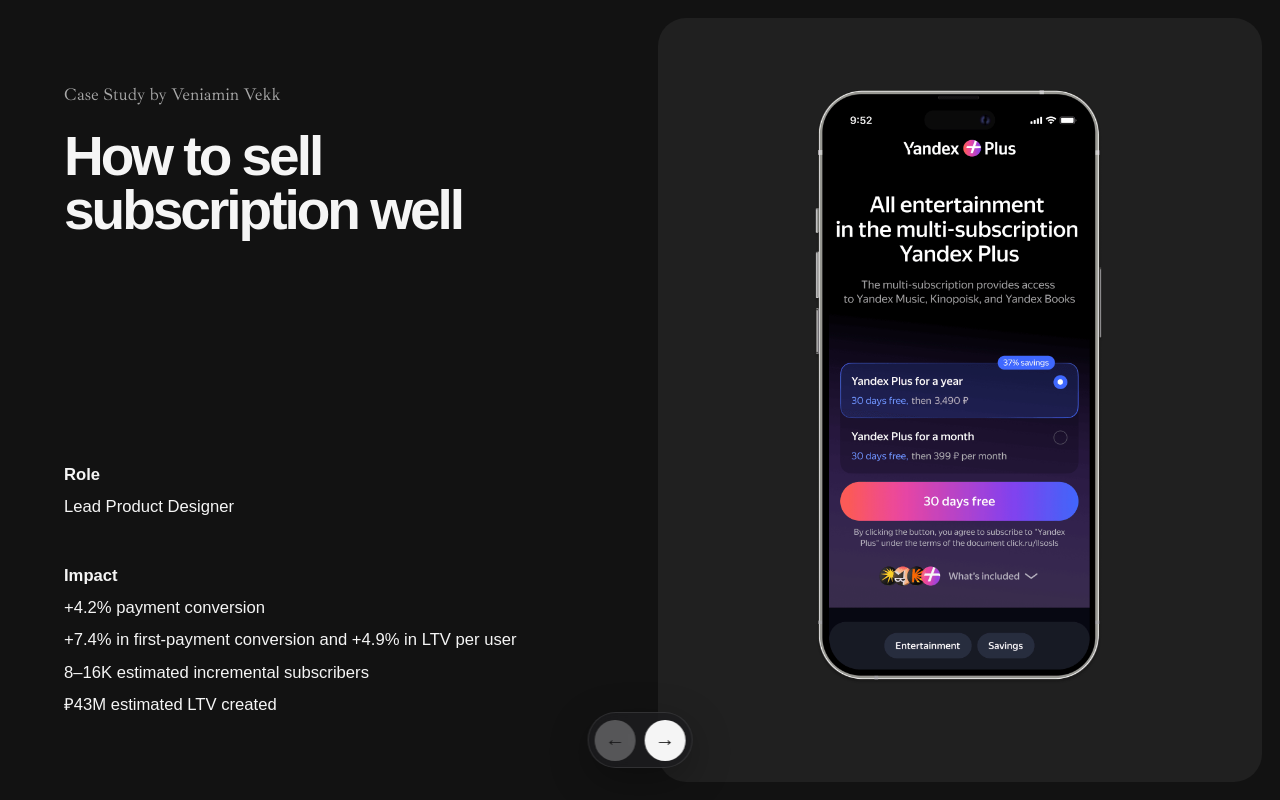
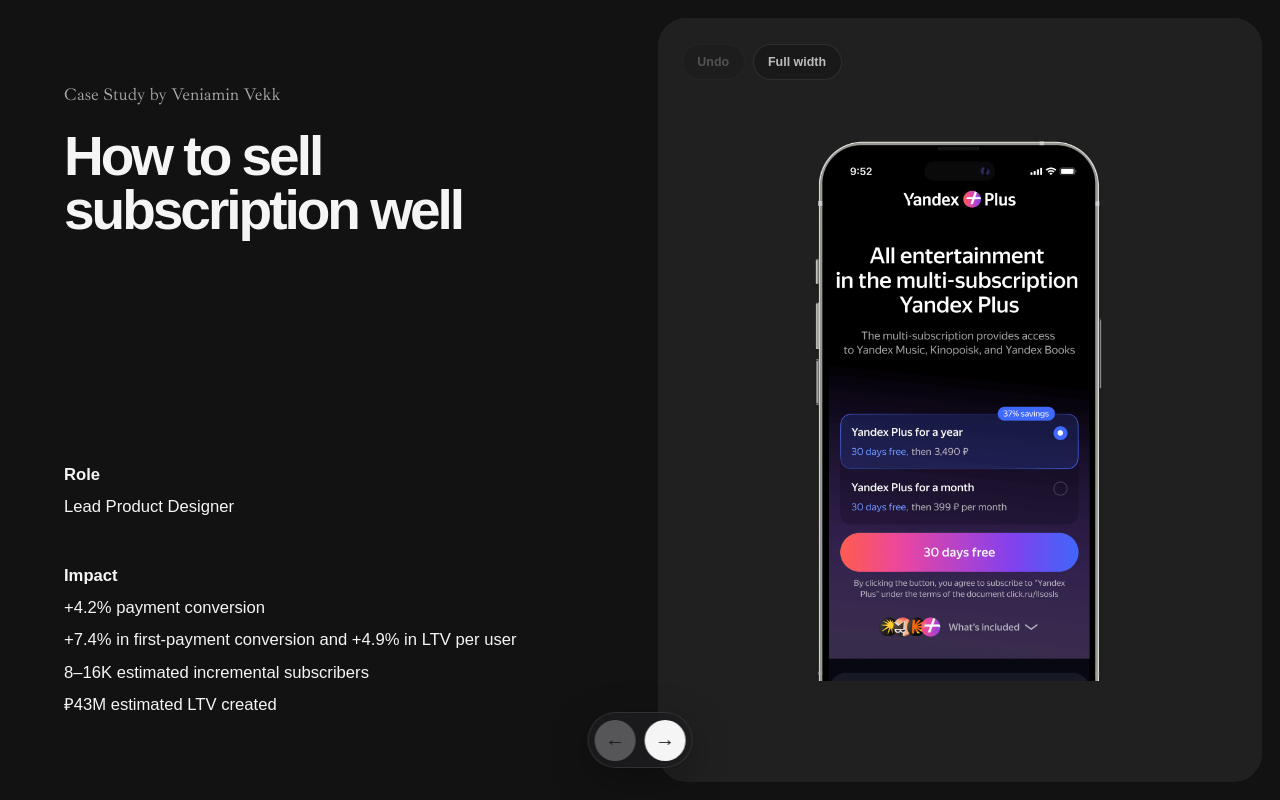
Before and after one commit to venyavekk-dev/venyavekk.com, a Next.js app: page /plus in a window 1280 px wide. Built offline with nearby package versions, Linux system fonts and the light colour scheme.

Commit message:
Add media toolbar and full-width slide layout

```diff
--- a/app/plus/PlusDeck.tsx
+++ b/app/plus/PlusDeck.tsx
@@ -28,6 +28,8 @@
   pastedScreens: Record<number, MediaScreen[]>;
   activeMediaSteps: Record<number, number>;
 };
+
+type MediaLayout = "split" | "full";
 
 const impact = [
   "+4.2% payment conversion",
@@ -238,6 +240,41 @@
   );
 }
 
+type MediaToolbarProps = {
+  layout: MediaLayout;
+  canUndo: boolean;
+  canDelete: boolean;
+  onUndo: () => void;
+  onToggleLayout: () => void;
+  onDelete: () => void;
+};
+
+function MediaToolbar({
+  layout,
+  canUndo,
+  canDelete,
+  onUndo,
+  onToggleLayout,
+  onDelete,
+}: MediaToolbarProps) {
+  return (
+    <div className={styles.mediaToolbar} role="toolbar" aria-label="Image controls">
+      <button
+        className={styles.toolbarButton}
+        type="button"
+        disabled={!canUndo}
+        onClick={onUndo}
+      >
+        Undo
+      </button>
+      <button className={styles.toolbarButton} type="button" onClick={onToggleLayout}>
+        {layout === "split" ? "Full width" : "Split"}
+      </button>
+      {canDelete ? <DeleteScreenButton onDelete={onDelete} /> : null}
+    </div>
+  );
+}
+
 type MediaSlideProps = {
   index: number;
   title: string;
@@ -247,6 +284,10 @@
   activeStep: number;
   onStepChange: (index: number) => void;
   onDelete: () => void;
+  layout: MediaLayout;
+  canUndo: boolean;
+  onUndo: () => void;
+  onToggleLayout: () => void;
 };
 
 function MediaSlide({
@@ -258,13 +299,21 @@
   activeStep,
   onStepChange,
   onDelete,
+  layout,
+  canUndo,
+  onUndo,
+  onToggleLayout,
 }: MediaSlideProps) {
   const Heading = index === 0 ? "h1" : "h2";
   const activeScreen = screens[activeStep] ?? screens[0];
 
   return (
     <section className={styles.slide} aria-label={`Slide ${index + 1} of ${SLIDE_COUNT}`}>
-      <div className={`${styles.slideInner} ${styles.mediaSlide}`}>
+      <div
+        className={`${styles.slideInner} ${styles.mediaSlide} ${
+          layout === "full" ? styles.fullMediaSlide : ""
+        }`}
+      >
         <div className={styles.copy}>
           <div>
             {eyebrow ? <p className={styles.eyebrow}>{eyebrow}</p> : null}
@@ -273,8 +322,15 @@
           <div className={styles.body}>{children}</div>
         </div>
         <div className={styles.media}>
+          <MediaToolbar
+            layout={layout}
+            canUndo={canUndo}
+            canDelete={Boolean(activeScreen.temporary)}
+            onUndo={onUndo}
+            onToggleLayout={onToggleLayout}
+            onDelete={onDelete}
+          />
           <div className={styles.mediaPanel}>
-            {activeScreen.temporary ? <DeleteScreenButton onDelete={onDelete} /> : null}
             <ScreenVisual
               screen={activeScreen}
               className={styles.phone}
@@ -310,6 +366,8 @@
     4: 0,
   });
   const [pastedScreens, setPastedScreens] = useState<Record<number, MediaScreen[]>>({});
+  const [canUndo, setCanUndo] = useState(false);
+  const [mediaLayouts, setMediaLayouts] = useState<Record<number, MediaLayout>>({});
 
   const applyPastedScreens = useCallback((nextPastedScreens: Record<number, MediaScreen[]>) => {
     const nextCounts: Record<number, number> = { 0: 1, 1: 1, 2: 1, 4: 5 };
@@ -342,6 +400,7 @@
         activeMediaSteps: activeMediaStepsRef.current,
       },
     ];
+    setCanUndo(true);
   }, []);
 
   const undoLastEdit = useCallback(() => {
@@ -358,8 +417,16 @@
     }
     activeMediaStepsRef.current = restoredActiveSteps;
     setActiveMediaSteps(restoredActiveSteps);
+    setCanUndo(editHistoryRef.current.length > 0);
     return true;
   }, [applyPastedScreens]);
+
+  const toggleMediaLayout = useCallback((slideIndex: number) => {
+    setMediaLayouts((currentLayouts) => ({
+      ...currentLayouts,
+      [slideIndex]: currentLayouts[slideIndex] === "full" ? "split" : "full",
+    }));
+  }, []);
 
   const deleteActiveScreen = useCallback(
     (slideIndex: number) => {
@@ -566,6 +633,10 @@
           activeStep={activeMediaSteps[0] ?? 0}
           onStepChange={(index) => setMediaStep(0, index)}
           onDelete={() => deleteActiveScreen(0)}
+          layout={mediaLayouts[0] ?? "split"}
+          canUndo={canUndo}
+          onUndo={undoLastEdit}
+          onToggleLayout={() => toggleMediaLayout(0)}
         >
           <div className={styles.fact}>
             <strong>Role</strong>
@@ -587,6 +658,10 @@
           activeStep={activeMediaSteps[1] ?? 0}
           onStepChange={(index) => setMediaStep(1, index)}
           onDelete={() => deleteActiveScreen(1)}
+          layout={mediaLayouts[1] ?? "split"}
+          canUndo={canUndo}
+          onUndo={undoLastEdit}
+          onToggleLayout={() => toggleMediaLayout(1)}
         >
           <div className={styles.factGrid}>
             {context.map(([label, description]) => (
@@ -605,6 +680,10 @@
           activeStep={activeMediaSteps[2] ?? 0}
           onStepChange={(index) => setMediaStep(2, index)}
           onDelete={() => deleteActiveScreen(2)}
+          layout={mediaLayouts[2] ?? "split"}
+          canUndo={canUndo}
+          onUndo={undoLastEdit}
+          onToggleLayout={() => toggleMediaLayout(2)}
         >
           <div className={styles.problemList}>
             {problems.map(([label, description]) => (
@@ -631,7 +710,11 @@
         </section>
 
         <section className={styles.slide} aria-label="Slide 5 of 6">
-          <div className={`${styles.slideInner} ${styles.flowSlide}`}>
+          <div
+            className={`${styles.slideInner} ${styles.flowSlide} ${
+              mediaLayouts[4] === "full" ? styles.fullMediaSlide : ""
+            }`}
+          >
             <div className={styles.flowCopy}>
               <div>
                 <p className={styles.eyebrow}>From first touch to the service</p>
@@ -643,14 +726,19 @@
               </p>
             </div>
             <div className={styles.flowVisual}>
+              <MediaToolbar
+                layout={mediaLayouts[4] ?? "split"}
+                canUndo={canUndo}
+                canDelete={Boolean(activeFlowScreen.temporary)}
+                onUndo={undoLastEdit}
+                onToggleLayout={() => toggleMediaLayout(4)}
+                onDelete={() => deleteActiveScreen(4)}
+              />
               <div
                 className={styles.flowPanel}
                 role="group"
                 aria-label={`${activeFlowScreen.label}, step ${activeFlowStep + 1} of ${activeFlowScreens.length}`}
               >
-                {activeFlowScreen.temporary ? (
-                  <DeleteScreenButton onDelete={() => deleteActiveScreen(4)} />
-                ) : null}
                 <ScreenVisual
                   screen={activeFlowScreen}
                   className={styles.flowPhone}
--- a/app/plus/plus.module.css
+++ b/app/plus/plus.module.css
@@ -110,18 +110,21 @@
 
 .media,
 .flowVisual {
+  --media-background: #202020;
+
   margin: clamp(0.75rem, 1.4vw, 1.25rem);
   min-height: 0;
   overflow: hidden;
   border-radius: clamp(1.25rem, 2.2vw, 2rem);
-  background: #202020;
+  background: var(--media-background);
 }
 
 .media {
   display: grid;
-  grid-template-rows: minmax(0, 1fr) auto;
+  grid-template-rows: auto minmax(0, 1fr) auto;
+  gap: 0.75rem;
   min-width: 0;
-  padding: clamp(2.5rem, 5vw, 5rem);
+  padding: clamp(1rem, 2vw, 1.5rem);
   padding-bottom: clamp(5rem, 7vw, 7rem);
 }
 
@@ -132,6 +135,8 @@
   width: 100%;
   min-height: 0;
   place-items: center;
+  overflow: hidden;
+  padding-block: clamp(2rem, 5vh, 4.5rem);
 }
 
 .phone,
@@ -175,9 +180,10 @@
 
 .flowVisual {
   display: grid;
-  grid-template-rows: minmax(0, 1fr) auto;
+  grid-template-rows: auto minmax(0, 1fr) auto;
+  gap: 0.75rem;
   min-width: 0;
-  padding: clamp(2.5rem, 4vw, 4rem) clamp(1.25rem, 3vw, 3rem) 6.5rem;
+  padding: clamp(1rem, 2vw, 1.5rem) clamp(1rem, 2vw, 1.5rem) 6.5rem;
 }
 
 .flowPanel {
@@ -226,15 +232,39 @@
   position: sticky;
   left: 0;
   z-index: 2;
-  box-shadow: -0.4rem 0 0 #202020, 0.7rem 0 0 #202020;
+  box-shadow: -0.4rem 0 0 var(--media-background), 0.7rem 0 0 var(--media-background);
+}
+
+.mediaToolbar {
+  display: flex;
+  min-height: 2.5rem;
+  align-items: center;
+  gap: 0.5rem;
+}
+
+.toolbarButton {
+  border: 1px solid rgb(255 255 255 / 9%);
+  border-radius: 999px;
+  padding: 0.65rem 0.9rem;
+  color: #bcbcbc;
+  background: rgb(18 18 18 / 38%);
+  font: 600 0.78rem/1 Arial, Helvetica, sans-serif;
+  cursor: pointer;
+}
+
+.toolbarButton:hover:not(:disabled) {
+  color: #fff;
+  background: #303030;
+}
+
+.toolbarButton:disabled {
+  opacity: 0.32;
+  cursor: default;
 }
 
 .deleteScreen {
-  position: absolute;
-  top: 0;
-  right: 0;
-  z-index: 3;
   display: grid;
+  margin-left: auto;
   width: 2.5rem;
   height: 2.5rem;
   place-items: center;
@@ -244,14 +274,74 @@
   background: rgb(18 18 18 / 72%);
   font: 400 1.4rem/1 Arial, Helvetica, sans-serif;
   cursor: pointer;
+  opacity: 0;
+  pointer-events: none;
   backdrop-filter: blur(14px);
+  transition: opacity 140ms ease, background-color 140ms ease;
 }
 
 .deleteScreen:hover {
   background: #333;
 }
 
+.media:hover .deleteScreen,
+.flowVisual:hover .deleteScreen,
+.media:focus-within .deleteScreen,
+.flowVisual:focus-within .deleteScreen {
+  opacity: 1;
+  pointer-events: auto;
+}
+
+.fullMediaSlide {
+  grid-template-columns: minmax(0, 1fr);
+  grid-template-rows: auto minmax(0, 1fr);
+}
+
+.fullMediaSlide .copy,
+.fullMediaSlide .flowCopy {
+  display: grid;
+  grid-template-columns: minmax(0, 1fr) minmax(0, 1fr);
+  align-items: end;
+  gap: clamp(2rem, 6vw, 6rem);
+  padding: clamp(2rem, 4vh, 3.5rem) clamp(1.5rem, 5vw, 5rem) 1rem;
+  overflow-y: auto;
+}
+
+.fullMediaSlide .title {
+  max-width: 18ch;
+  font-size: clamp(2.25rem, 3.5vw, 3.75rem);
+}
+
+.fullMediaSlide .body,
+.fullMediaSlide .flowDescription {
+  max-width: 34rem;
+  justify-self: end;
+}
+
+.fullMediaSlide .media,
+.fullMediaSlide .flowVisual {
+  --media-background: #121212;
+
+  margin: 0 clamp(1rem, 3vw, 3rem);
+  padding: 0 clamp(0.5rem, 2vw, 2rem) clamp(5rem, 7vw, 7rem);
+  border-radius: 0;
+  background: transparent;
+}
+
+.fullMediaSlide .mediaPanel,
+.fullMediaSlide .flowPanel {
+  padding-block: clamp(1.5rem, 3.5vh, 3.5rem);
+}
+
+.fullMediaSlide .phone,
+.fullMediaSlide .flowPhone {
+  max-width: 100%;
+  max-height: 56dvh;
+}
+
 .flowTab:focus-visible,
+.toolbarButton:focus-visible,
+.deleteScreen:focus-visible,
 .presentationNav button:focus-visible {
   outline: 2px solid #fff;
   outline-offset: 3px;
@@ -338,13 +428,22 @@
     padding-top: 5rem;
   }
 
+  .fullMediaSlide .copy,
+  .fullMediaSlide .flowCopy {
+    grid-template-columns: 1fr;
+    min-height: auto;
+    align-items: start;
+    gap: 2rem;
+    padding-top: 3.5rem;
+  }
+
   .title {
     font-size: clamp(2.45rem, 12vw, 3.7rem);
   }
 
   .media {
     min-height: 55dvh;
-    padding-top: 0;
+    padding-top: 1rem;
     padding-bottom: 7rem;
   }
 
```
